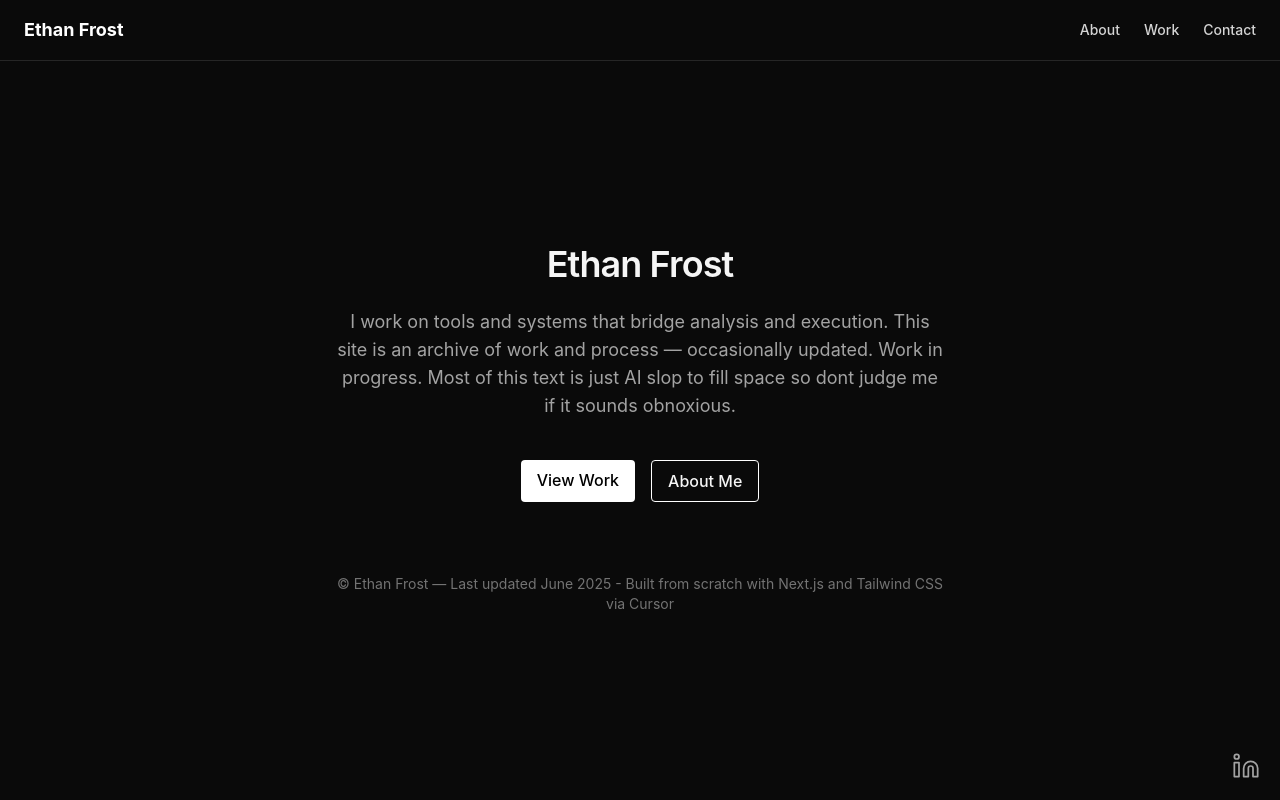
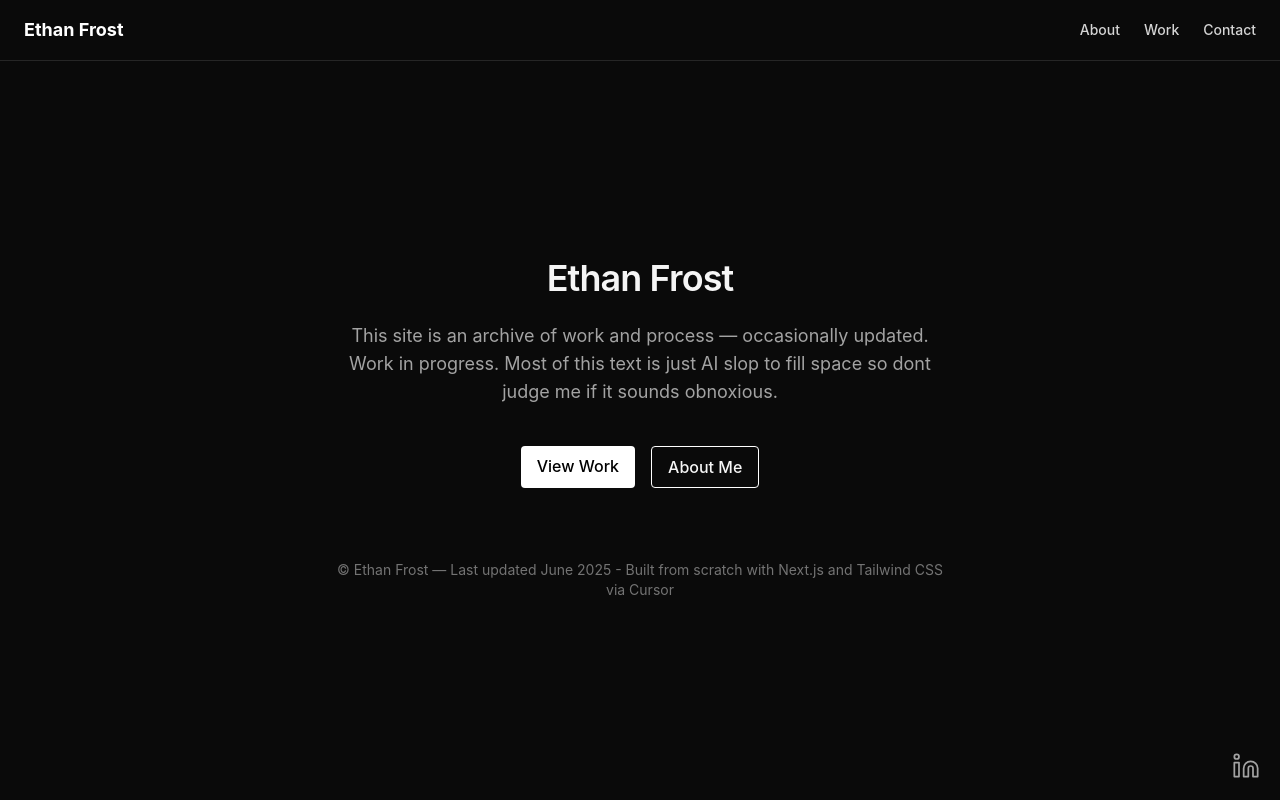
Before and after one commit to ethan-frost-xyz/personal-site, a Next.js app: page / in a window 1280 px wide. Built offline with nearby package versions, Linux system fonts and the light colour scheme.

Commit message:
splash tweak

```diff
--- a/src/app/page.tsx
+++ b/src/app/page.tsx
@@ -3,7 +3,6 @@ export default function Home() {
     <section className="min-h-[80vh] flex flex-col justify-center items-center text-center space-y-6 max-w-prose mx-auto px-6">
       <h1 className="text-4xl font-semibold tracking-tight">Ethan Frost</h1>
       <p className="text-neutral-400 text-lg">
-        I work on tools and systems that bridge analysis and execution.
         This site is an archive of work and process — occasionally updated. Work in progress. Most of this text is just AI slop to fill space so dont judge me if it sounds obnoxious.
       </p>
 
```
